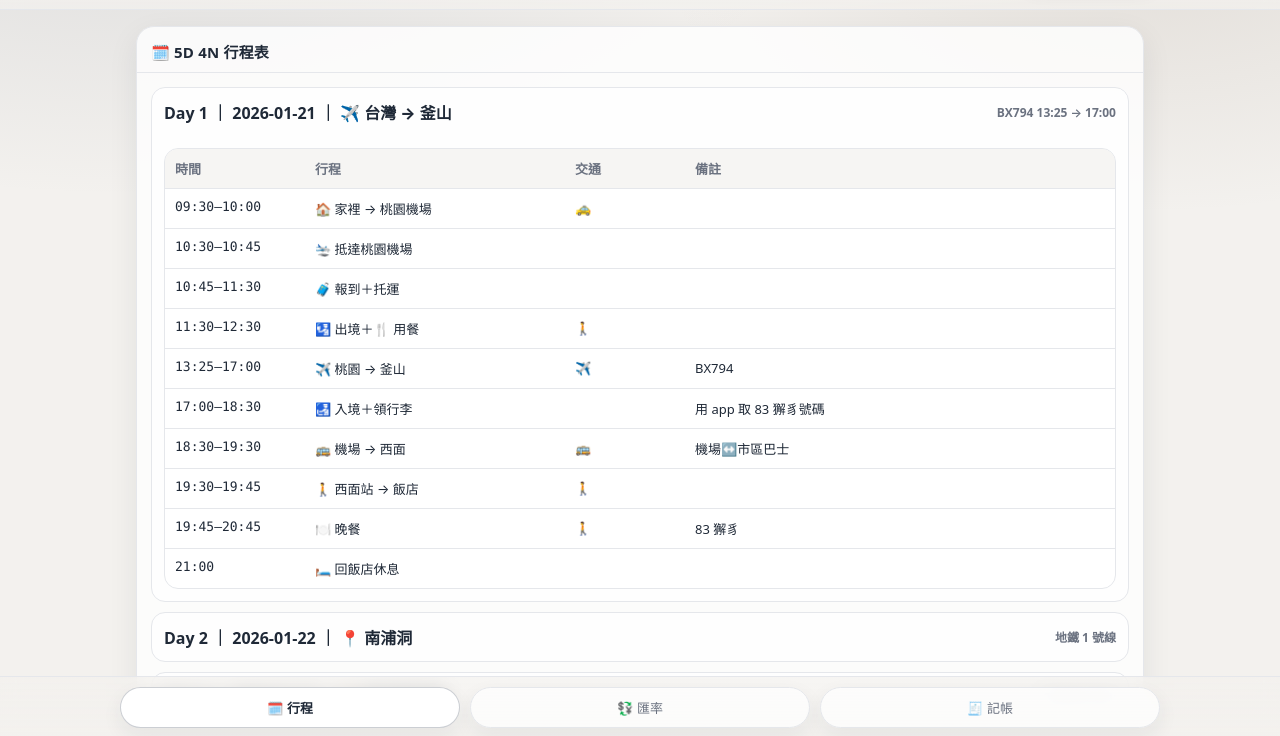
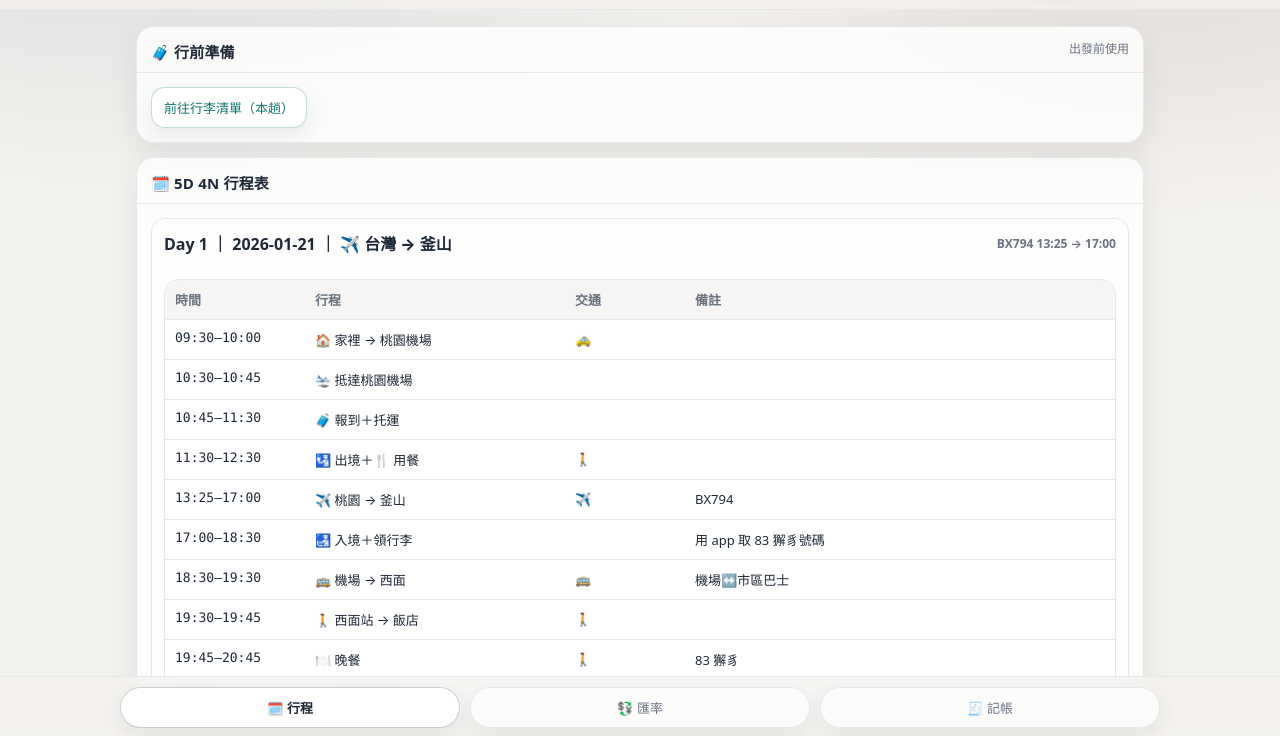
Before and after one commit to ZT0121/Travel, a plain HTML site: page Busan-2026/index.html in a window 1280 px wide. Shown: the part 62-798 px from the top of the page. Drawn offline with Linux system fonts and the light colour scheme.

Commit message:
Update index.html

```diff
--- a/Busan-2026/index.html
+++ b/Busan-2026/index.html
@@ -380,6 +380,19 @@
 <main>
   <!-- 行程 -->
   <section id="view-itin" class="grid">
+
+    <!-- 行前準備區：出發後可整段刪除 -->
+  <div class="card full">
+    <div class="hd">
+      <h2>🧳 行前準備</h2>
+      <div class="hint">出發前使用</div>
+    </div>
+    <div class="bd">
+      <a class="btn ok" href="./packing.html">前往行李清單（本趟）</a>
+    </div>
+  </div>
+
+
     <div class="card full">
       <div class="hd">
         <h2>🗓️ 5D 4N 行程表</h2>
```
